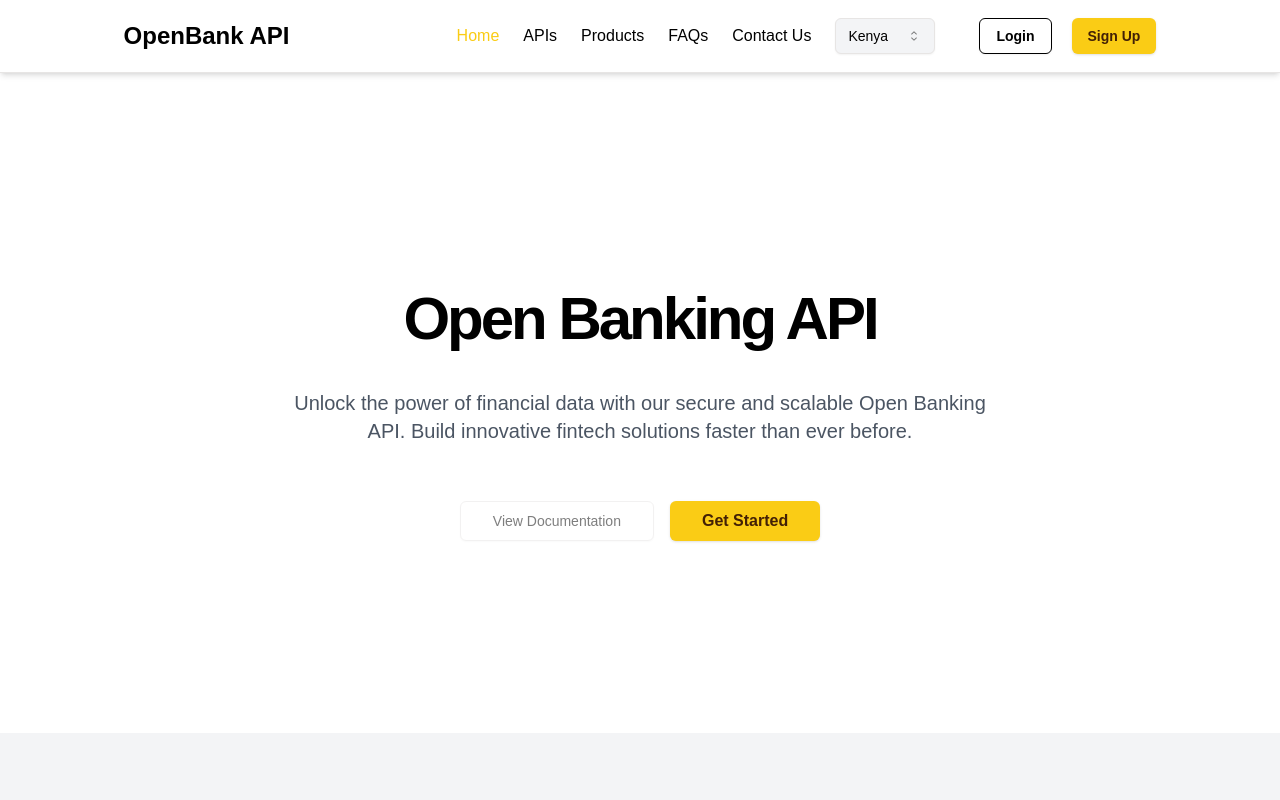
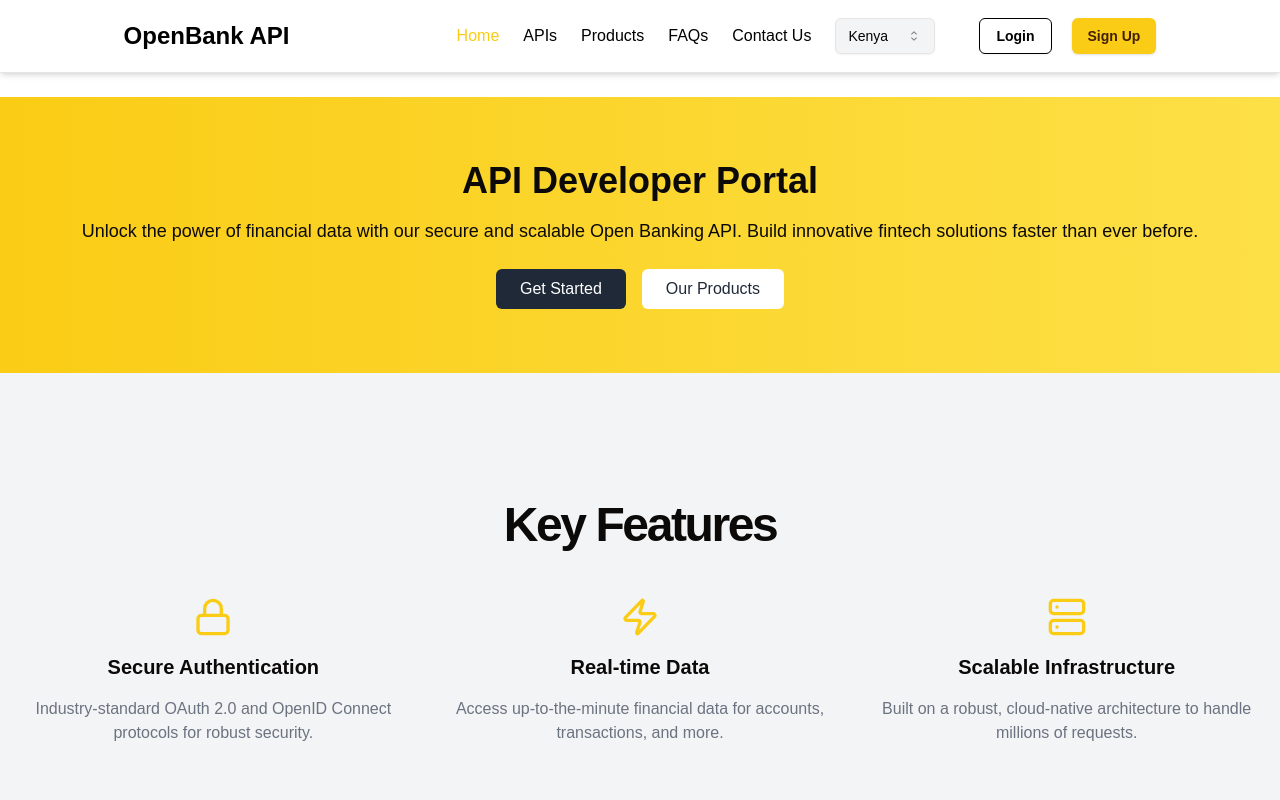
Before and after one commit to abhijayrajvansh/open-banking-second, a Next.js app: page / in a window 1280 px wide. Shown: the top 800 px of the page. Built offline with nearby package versions, Linux system fonts and the light colour scheme.

Commit message:
wagmi: bug fixes & improvements

```diff
--- a/app/page.tsx
+++ b/app/page.tsx
@@ -1,8 +1,10 @@
 import Home from "@/components/pages/Home";
 import React from "react";
 import SidianBankPage from "@/components/pages/SidianBankPage";
+import TempHome from '@/components/pages/TempHome'
 
 export default function page() {
-  return <Home />
+  // return <Home />
   // return <SidianBankPage />;
+  return <TempHome />
 }
--- /dev/null
+++ b/components/pages/TempHome.tsx
@@ -0,0 +1,69 @@
+// app/page.tsx
+import { Lock, Server, Zap } from "lucide-react";
+import Image from "next/image";
+import Link from "next/link";
+
+const HomePage = () => {
+  return (
+    <main className="min-h-screen">
+      {/* Hero Section */}
+      <section className="relative bg-gradient-to-r from-yellow-400 to-yellow-300 py-16">
+        <div className="container mx-auto px-4 flex flex-col items-center">
+          <h1 className="text-3xl md:text-4xl font-bold mb-4 text-center">
+            API Developer Portal
+          </h1>
+          <p className="text-lg mb-6 text-center">
+            Unlock the power of financial data with our secure and scalable Open
+            Banking API. Build innovative fintech solutions faster than ever
+            before.
+          </p>
+          <div className="space-x-4">
+            <button className="bg-gray-800 text-white px-6 py-2 rounded-md hover:bg-gray-700 transition">
+              Get Started
+            </button>
+            <button className="bg-white text-gray-800 px-6 py-2 rounded-md hover:bg-gray-100 transition">
+              Our Products
+            </button>
+          </div>
+        </div>
+      </section>
+
+      {/* Features Grid */}
+      <section className="w-full py-12 md:py-24 lg:py-32 bg-gray-100">
+        <div className="container mx-auto px-4 md:px-6">
+          <h2 className="text-3xl font-bold tracking-tighter sm:text-5xl text-center mb-12">
+            Key Features
+          </h2>
+          <div className="grid gap-6 lg:grid-cols-3 lg:gap-12">
+            <div className="flex flex-col items-center space-y-4 text-center">
+              <Lock className="h-10 w-10 text-primary" />
+              <h3 className="text-xl font-bold">Secure Authentication</h3>
+              <p className="text-gray-500 dark:text-gray-400">
+                Industry-standard OAuth 2.0 and OpenID Connect protocols for
+                robust security.
+              </p>
+            </div>
+            <div className="flex flex-col items-center space-y-4 text-center">
+              <Zap className="h-10 w-10 text-primary" />
+              <h3 className="text-xl font-bold">Real-time Data</h3>
+              <p className="text-gray-500 dark:text-gray-400">
+                Access up-to-the-minute financial data for accounts,
+                transactions, and more.
+              </p>
+            </div>
+            <div className="flex flex-col items-center space-y-4 text-center">
+              <Server className="h-10 w-10 text-primary" />
+              <h3 className="text-xl font-bold">Scalable Infrastructure</h3>
+              <p className="text-gray-500 dark:text-gray-400">
+                Built on a robust, cloud-native architecture to handle millions
+                of requests.
+              </p>
+            </div>
+          </div>
+        </div>
+      </section>
+    </main>
+  );
+};
+
+export default HomePage;
```
Also changed, not shown: public/images/zigzag-bg.png (added).
